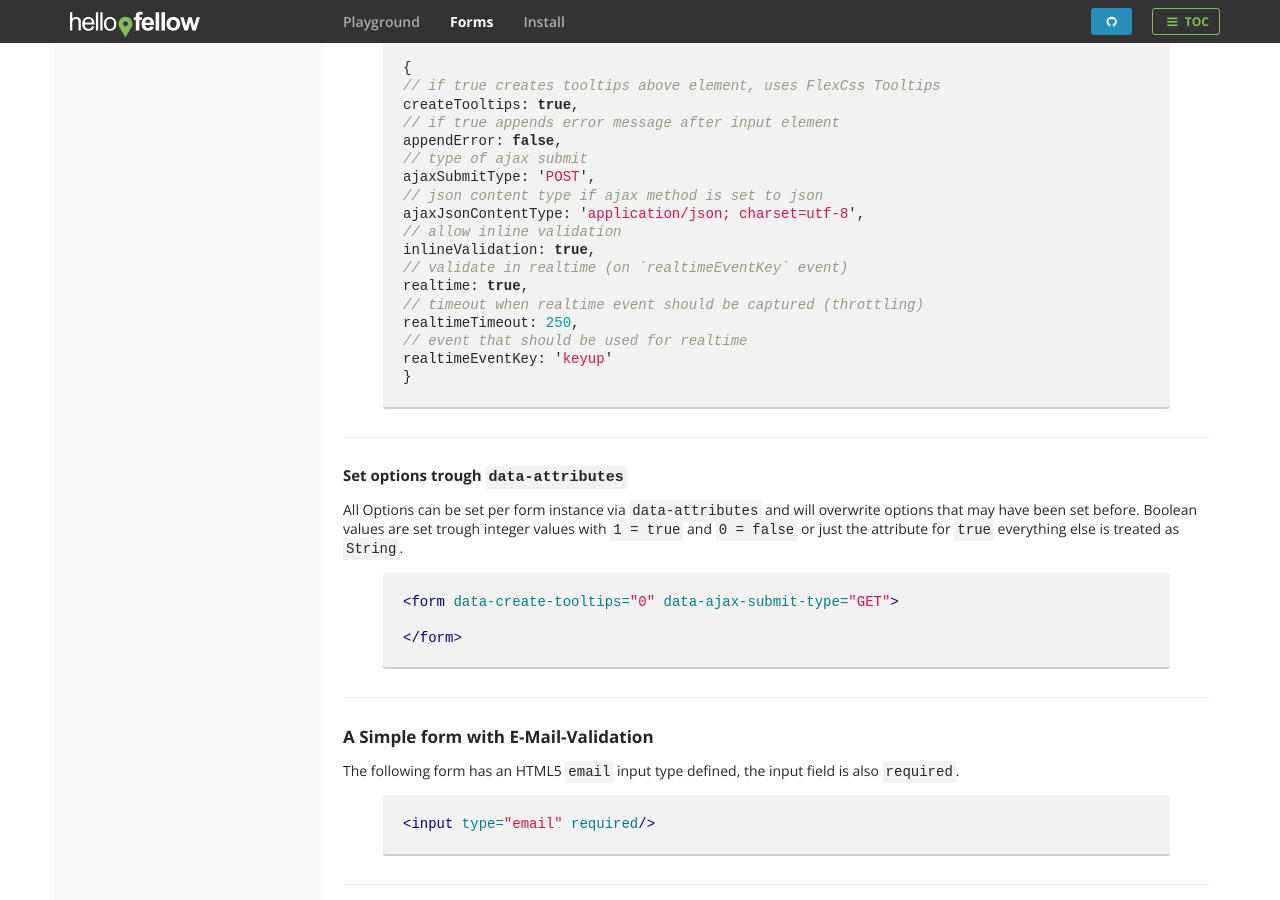
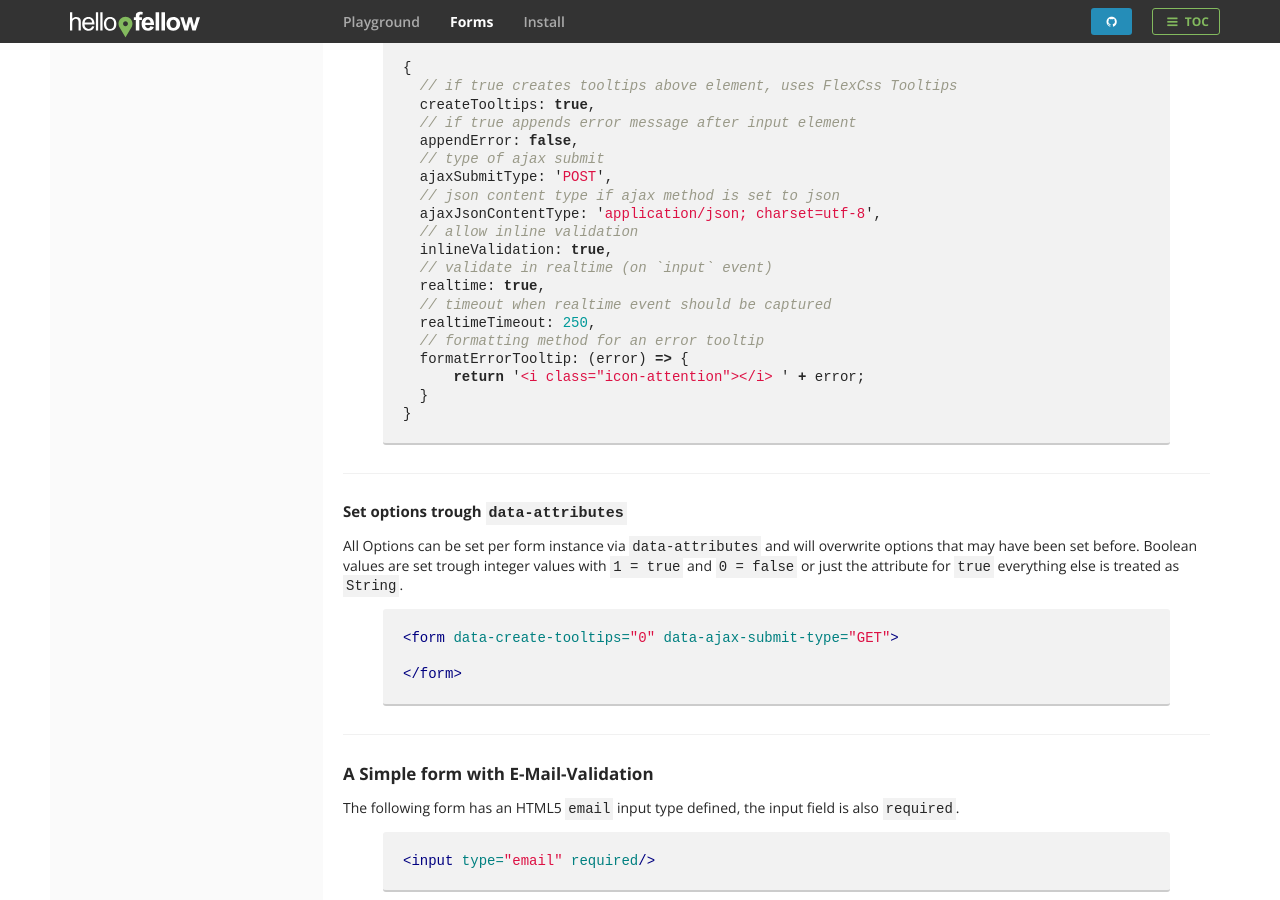
Before and after one commit to BowlingX/flexcss, a Jekyll site: the page built from demo/forms/index.md, in a window 1280 px wide and 900 px high, scrolled down 673 px. Built offline with Jekyll 4.4.1, drawn with Linux system fonts in a browser that asks for light colours; comment, search, counter and statistics services are not loaded.

Commit message:
- using `input` event now - expose error tooltip format to options - bump version

```diff
--- a/_config.yml
+++ b/_config.yml
@@ -3,5 +3,5 @@
 
 exclude: ['src', 'scripts', 'assets', 'node_modules', 'bower_components', 'coverage','examples']
 baseurl: '/flexcss'
-flexcssVersion: 'v0.4.13'
-downloadLink: 'https://github.com/BowlingX/flexcss/archive/v.0.4.13.zip'
+flexcssVersion: 'v0.4.14'
+downloadLink: 'https://github.com/BowlingX/flexcss/archive/v.0.4.14.zip'
--- a/bower.json
+++ b/bower.json
@@ -1,6 +1,6 @@
 {
   "name": "flexcss",
-  "version": "0.4.13",
+  "version": "0.4.14",
   "main": [
     "build/js/flexcss.min.js",
     "assets/_layout.scss",
--- a/demo/forms/index.md
+++ b/demo/forms/index.md
@@ -47,22 +47,24 @@
 
 {% highlight javascript %}
 {
-// if true creates tooltips above element, uses FlexCss Tooltips
-createTooltips: true,
-// if true appends error message after input element
-appendError: false,
-// type of ajax submit
-ajaxSubmitType: 'POST',
-// json content type if ajax method is set to json
-ajaxJsonContentType: 'application/json; charset=utf-8',
-// allow inline validation
-inlineValidation: true,
-// validate in realtime (on `realtimeEventKey` event)
-realtime: true,
-// timeout when realtime event should be captured (throttling)
-realtimeTimeout: 250,
-// event that should be used for realtime
-realtimeEventKey: 'keyup'
+  // if true creates tooltips above element, uses FlexCss Tooltips
+  createTooltips: true,
+  // if true appends error message after input element
+  appendError: false,
+  // type of ajax submit
+  ajaxSubmitType: 'POST',
+  // json content type if ajax method is set to json
+  ajaxJsonContentType: 'application/json; charset=utf-8',
+  // allow inline validation
+  inlineValidation: true,
+  // validate in realtime (on `input` event)
+  realtime: true,
+  // timeout when realtime event should be captured
+  realtimeTimeout: 250,
+  // formatting method for an error tooltip
+  formatErrorTooltip: (error) => {
+      return '<i class="icon-attention"></i> ' + error;
+  }
 }
 {% endhighlight%}
 <hr>
--- a/package.json
+++ b/package.json
@@ -1,6 +1,6 @@
 {
   "name": "flexcss",
-  "version": "0.4.13",
+  "version": "0.4.14",
   "dependencies": {
     "isomorphic-fetch": "^2.0.0",
     "whatwg-fetch": "^0.7.0"
--- a/src/main/util/Util.js
+++ b/src/main/util/Util.js
@@ -191,6 +191,10 @@
                 let s = Util.dashToCamelCase(attr.nodeName.replace('data-', '')),
                     val = attr.nodeValue;
                 if (base.hasOwnProperty(s)) {
+                    // skip functions
+                    if('function' === typeof base[s]) {
+                        continue;
+                    }
                     if ('boolean' === typeof base[s]) {
                         base[s] = 1 === parseInt(val || 1);
                     } else {
```
Also changed, not shown: src/main/Form.js (+15 -17 lines), build/js/flexcss.min.js, build/js/form.min.js, build/js/modal.min.js, 3 other files.
